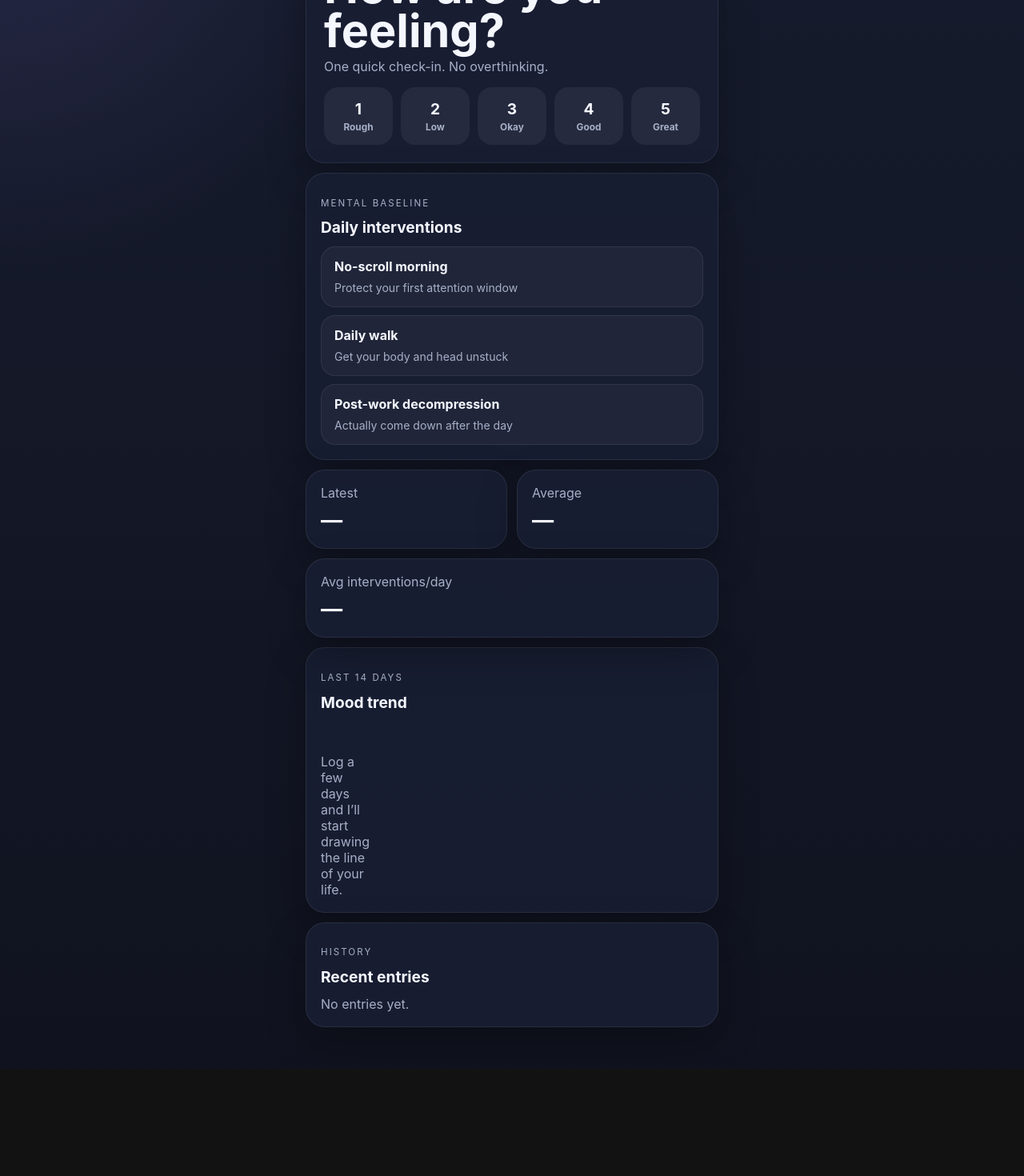
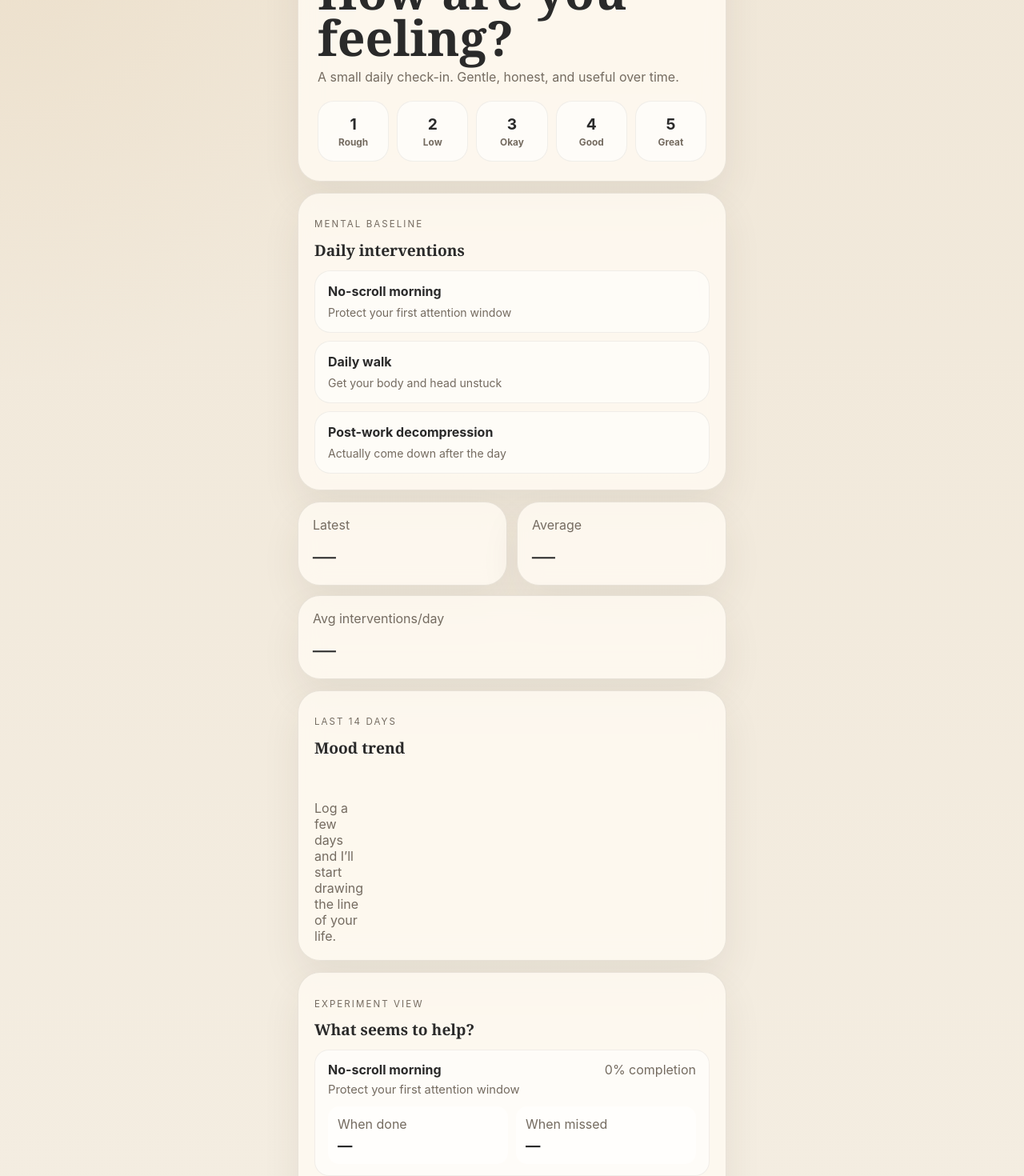
Before and after one commit to zkirby-ai/mood-tracker, a Next.js app: page / in a window 1280 px wide. Shown: the part 120-1590 px from the top of the page at 80% size. Before the commit the page ends 1456 px from the top, so only its background shows below. Built offline with nearby package versions, Linux system fonts and the light colour scheme.

Commit message:
Add experiment view and repaint mood tracker with Meridian

```diff
--- a/app/globals.css
+++ b/app/globals.css
@@ -1,14 +1,15 @@
 :root {
-  color-scheme: dark;
-  --bg: #10131f;
-  --bg2: #161b2d;
-  --panel: rgba(25, 31, 52, 0.86);
-  --line: rgba(255,255,255,0.08);
-  --text: #f5f7ff;
-  --muted: #a6b0c8;
-  --accent: #a28cff;
-  --accent2: #89e0ff;
-  --good: #79e7b2;
+  color-scheme: light;
+  --bg: #f5efe4;
+  --bg2: #f0e7d8;
+  --panel: rgba(255, 250, 242, 0.82);
+  --line: rgba(84, 73, 58, 0.12);
+  --text: #2a2a2a;
+  --muted: #746b60;
+  --accent: #7c9a92;
+  --accent2: #d7b786;
+  --good: #88b09a;
+  --shadow: 0 22px 48px rgba(61, 49, 35, 0.08);
 }
 * { box-sizing: border-box; }
 html, body { margin: 0; padding: 0; }
@@ -16,23 +17,45 @@ body {
   font-family: Inter, ui-sans-serif, system-ui, sans-serif;
   color: var(--text);
   background:
-    radial-gradient(circle at top left, rgba(162,140,255,0.12), transparent 24%),
+    radial-gradient(circle at top left, rgba(215,183,134,0.16), transparent 24%),
     linear-gradient(180deg, var(--bg2), var(--bg));
 }
-button { font: inherit; }
-.shell { width: min(100%, 540px); margin: 0 auto; padding: 16px 12px 40px; }
-.card { background: var(--panel); border: 1px solid var(--line); border-radius: 24px; box-shadow: 0 20px 50px rgba(0,0,0,0.28); }
-.hero { padding: 22px; margin-bottom: 12px; }
-.eyebrow { text-transform: uppercase; letter-spacing: 0.18em; color: var(--muted); font-size: 0.72rem; }
-h1 { font-size: clamp(2.2rem, 8vw, 3.6rem); margin: 10px 0 8px; line-height: 0.95; }
-h2 { margin: 6px 0 0; font-size: 1.2rem; }
-.sub { color: var(--muted); margin: 0 0 16px; }
+button, input, select { font: inherit; }
+.shell { width: min(100%, 560px); margin: 0 auto; padding: 18px 12px 40px; }
+.card {
+  background: var(--panel);
+  border: 1px solid var(--line);
+  border-radius: 28px;
+  box-shadow: var(--shadow);
+  backdrop-filter: blur(14px);
+}
+.hero { padding: 24px; margin-bottom: 14px; }
+.eyebrow {
+  text-transform: uppercase;
+  letter-spacing: 0.18em;
+  color: var(--muted);
+  font-size: 0.72rem;
+}
+h1 {
+  font-family: Georgia, 'Times New Roman', serif;
+  font-size: clamp(2.3rem, 8vw, 3.8rem);
+  margin: 10px 0 8px;
+  line-height: 0.96;
+  font-weight: 700;
+}
+h2 {
+  margin: 6px 0 0;
+  font-size: 1.2rem;
+  font-family: Georgia, 'Times New Roman', serif;
+  font-weight: 700;
+}
+.sub { color: var(--muted); margin: 0 0 18px; line-height: 1.45; }
 .moodRow { display: grid; grid-template-columns: repeat(5, 1fr); gap: 10px; }
 .mood {
-  min-height: 72px;
-  border-radius: 18px;
-  border: 0;
-  background: rgba(255,255,255,0.06);
+  min-height: 76px;
+  border-radius: 20px;
+  border: 1px solid rgba(84,73,58,0.08);
+  background: rgba(255,255,255,0.6);
   color: var(--text);
   font-weight: 700;
   display: flex;
@@ -45,32 +68,33 @@ h2 { margin: 6px 0 0; font-size: 1.2rem; }
 .mood small { color: var(--muted); font-size: 0.74rem; }
 .mood.active {
   background: linear-gradient(135deg, var(--accent), var(--accent2));
-  color: #0b1020;
+  color: #fffdf7;
+  border-color: transparent;
 }
-.mood.active small { color: rgba(11,16,32,0.75); }
-.interventionsCard, .chartCard, .historyCard { padding: 18px; margin-bottom: 12px; }
+.mood.active small { color: rgba(255,253,247,0.82); }
+.interventionsCard, .chartCard, .historyCard, .experimentCard { padding: 20px; margin-bottom: 14px; }
 .cardHeader { margin-bottom: 12px; }
-.interventionList { display: grid; gap: 10px; }
+.interventionList, .experimentList, .historyList { display: grid; gap: 10px; }
 .intervention {
-  border: 1px solid rgba(255,255,255,0.08);
-  background: rgba(255,255,255,0.04);
+  border: 1px solid rgba(84,73,58,0.08);
+  background: rgba(255,255,255,0.55);
   color: var(--text);
-  border-radius: 18px;
-  min-height: 72px;
+  border-radius: 20px;
+  min-height: 78px;
   padding: 14px 16px;
   text-align: left;
 }
 .intervention strong { display: block; margin-bottom: 6px; }
 .intervention span { color: var(--muted); font-size: 0.88rem; }
 .intervention.active {
-  background: linear-gradient(135deg, rgba(121,231,178,0.22), rgba(137,224,255,0.18));
-  border-color: rgba(121,231,178,0.35);
+  background: linear-gradient(135deg, rgba(136,176,154,0.32), rgba(215,183,134,0.26));
+  border-color: rgba(124,154,146,0.35);
 }
-.grid { display: grid; grid-template-columns: 1fr 1fr; gap: 12px; margin-bottom: 12px; }
+.grid { display: grid; grid-template-columns: 1fr 1fr; gap: 12px; margin-bottom: 14px; }
 .statCard { padding: 18px; }
 .statCard.full { grid-column: 1 / -1; }
 .statCard span { color: var(--muted); display: block; }
-.statCard strong { display: block; margin-top: 8px; font-size: 1.7rem; }
+.statCard strong { display: block; margin-top: 8px; font-size: 1.8rem; font-family: Georgia, 'Times New Roman', serif; }
 .bars {
   min-height: 220px;
   display: grid;
@@ -86,30 +110,51 @@ h2 { margin: 6px 0 0; font-size: 1.2rem; }
   align-items: center;
   gap: 6px;
 }
-.barValue { color: var(--muted); font-size: 0.72rem; }
+.barValue, .barLabel { color: var(--muted); font-size: 0.72rem; }
 .bar {
   width: 100%;
   border-radius: 16px 16px 6px 6px;
   background: linear-gradient(180deg, var(--accent2), var(--accent));
   min-height: 18px;
 }
-.barLabel { color: var(--muted); font-size: 0.65rem; }
-.historyList { display: grid; gap: 8px; }
+.experimentRow, .historyRow {
+  border-radius: 18px;
+  background: rgba(255,255,255,0.55);
+  border: 1px solid rgba(84,73,58,0.08);
+  padding: 14px 16px;
+}
+.experimentHead {
+  display: flex;
+  justify-content: space-between;
+  gap: 10px;
+  align-items: center;
+  margin-bottom: 6px;
+}
+.experimentHead span, .historyRow span, .historyRow small, .experimentRow p { color: var(--muted); }
+.experimentRow p { margin: 0 0 12px; font-size: 0.92rem; }
+.experimentStats {
+  display: grid;
+  grid-template-columns: 1fr 1fr;
+  gap: 10px;
+}
+.experimentStats div {
+  padding: 12px;
+  border-radius: 14px;
+  background: rgba(255,255,255,0.5);
+}
+.experimentStats span { color: var(--muted); display: block; }
+.experimentStats strong { display: block; margin-top: 6px; font-size: 1.15rem; }
 .historyRow {
   display: flex;
   justify-content: space-between;
   gap: 12px;
   align-items: center;
-  padding: 12px 14px;
-  border-radius: 14px;
-  background: rgba(255,255,255,0.035);
-  border: 1px solid rgba(255,255,255,0.05);
 }
 .historyRow div { display: flex; flex-direction: column; gap: 4px; }
-.historyRow span, .historyRow small { color: var(--muted); }
 .emptyState { color: var(--muted); margin: 0; }
 @media (max-width: 520px) {
   .moodRow { grid-template-columns: repeat(5, minmax(0, 1fr)); }
   .grid { grid-template-columns: 1fr 1fr; }
   .bars { gap: 6px; }
+  .experimentHead { flex-direction: column; align-items: flex-start; }
 }
--- a/app/layout.tsx
+++ b/app/layout.tsx
@@ -8,13 +8,13 @@ export const metadata: Metadata = {
   manifest: '/manifest.webmanifest',
   appleWebApp: {
     capable: true,
-    statusBarStyle: 'black-translucent',
+    statusBarStyle: 'default',
     title: 'Mood Tracker'
   }
 };
 
 export const viewport: Viewport = {
-  themeColor: '#10131f'
+  themeColor: '#f5efe4'
 };
 
 export default function RootLayout({ children }: { children: ReactNode }) {
--- a/app/manifest.ts
+++ b/app/manifest.ts
@@ -7,8 +7,8 @@ export default function manifest(): MetadataRoute.Manifest {
     description: 'A tiny app for tracking daily mood over time.',
     start_url: '/',
     display: 'standalone',
-    background_color: '#10131f',
-    theme_color: '#10131f',
+    background_color: '#f5efe4',
+    theme_color: '#f5efe4',
     orientation: 'portrait'
   };
 }
--- a/app/page.tsx
+++ b/app/page.tsx
@@ -25,6 +25,24 @@ const EMPTY_INTERVENTIONS = {
   dailyWalk: false,
   postWorkDecompression: false
 };
+
+const INTERVENTION_META = [
+  {
+    key: 'noScrollMorning' as const,
+    title: 'No-scroll morning',
+    description: 'Protect your first attention window'
+  },
+  {
+    key: 'dailyWalk' as const,
+    title: 'Daily walk',
+    description: 'Get your body and head unstuck'
+  },
+  {
+    key: 'postWorkDecompression' as const,
+    title: 'Post-work decompression',
+    description: 'Actually come down after the day'
+  }
+];
 
 function todayKey() {
   return new Date().toISOString().slice(0, 10);
@@ -64,6 +82,30 @@ export default function HomePage() {
         return sum + completed;
       }, 0) / entries.length).toFixed(1)
     : null;
+
+  const experimentStats = useMemo(() => {
+    return INTERVENTION_META.map(({ key, title, description }) => {
+      const withIntervention = entries.filter((entry) => entry.interventions[key]);
+      const withoutIntervention = entries.filter((entry) => !entry.interventions[key]);
+
+      const withAverage = withIntervention.length
+        ? withIntervention.reduce((sum, entry) => sum + entry.mood, 0) / withIntervention.length
+        : null;
+      const withoutAverage = withoutIntervention.length
+        ? withoutIntervention.reduce((sum, entry) => sum + entry.mood, 0) / withoutIntervention.length
+        : null;
+      const completionRate = entries.length ? (withIntervention.length / entries.length) * 100 : 0;
+
+      return {
+        key,
+        title,
+        description,
+        withAverage,
+        withoutAverage,
+        completionRate
+      };
+    });
+  }, [entries]);
 
   function persist(nextEntries: MoodEntry[]) {
     const sorted = [...nextEntries].sort((a, b) => a.date.localeCompare(b.date));
@@ -118,7 +160,7 @@ export default function HomePage() {
       <section className="hero card">
         <p className="eyebrow">today</p>
         <h1>How are you feeling?</h1>
-        <p className="sub">One quick check-in. No overthinking.</p>
+        <p className="sub">A small daily check-in. Gentle, honest, and useful over time.</p>
         <div className="moodRow">
           {[1, 2, 3, 4, 5].map((n) => (
             <button key={n} className={n === selectedMood ? 'mood active' : 'mood'} onClick={() => saveMood(n)}>
@@ -137,18 +179,12 @@ export default function HomePage() {
           </div>
         </div>
         <div className="interventionList">
-          <button className={todayInterventions.noScrollMorning ? 'intervention active' : 'intervention'} onClick={() => toggleIntervention('noScrollMorning')}>
-            <strong>No-scroll morning</strong>
-            <span>Protect your first attention window</span>
-          </button>
-          <button className={todayInterventions.dailyWalk ? 'intervention active' : 'intervention'} onClick={() => toggleIntervention('dailyWalk')}>
-            <strong>Daily walk</strong>
-            <span>Get your body and head unstuck</span>
-          </button>
-          <button className={todayInterventions.postWorkDecompression ? 'intervention active' : 'intervention'} onClick={() => toggleIntervention('postWorkDecompression')}>
-            <strong>Post-work decompression</strong>
-            <span>Actually come down after the day</span>
-          </button>
+          {INTERVENTION_META.map((item) => (
+            <button key={item.key} className={todayInterventions[item.key] ? 'intervention active' : 'intervention'} onClick={() => toggleIntervention(item.key)}>
+              <strong>{item.title}</strong>
+              <span>{item.description}</span>
+            </button>
+          ))}
         </div>
       </section>
 
@@ -190,6 +226,36 @@ export default function HomePage() {
         </div>
       </section>
 
+      <section className="card experimentCard">
+        <div className="cardHeader">
+          <div>
+            <p className="eyebrow">experiment view</p>
+            <h2>What seems to help?</h2>
+          </div>
+        </div>
+        <div className="experimentList">
+          {experimentStats.map((item) => (
+            <article className="experimentRow" key={item.key}>
+              <div className="experimentHead">
+                <strong>{item.title}</strong>
+                <span>{Math.round(item.completionRate)}% completion</span>
+              </div>
+              <p>{item.description}</p>
+              <div className="experimentStats">
+                <div>
+                  <span>When done</span>
+                  <strong>{item.withAverage ? item.withAverage.toFixed(1) : '—'}</strong>
+                </div>
+                <div>
+                  <span>When missed</span>
+                  <strong>{item.withoutAverage ? item.withoutAverage.toFixed(1) : '—'}</strong>
+                </div>
+              </div>
+            </article>
+          ))}
+        </div>
+      </section>
+
       <section className="card historyCard">
         <div className="cardHeader">
           <div>
```
